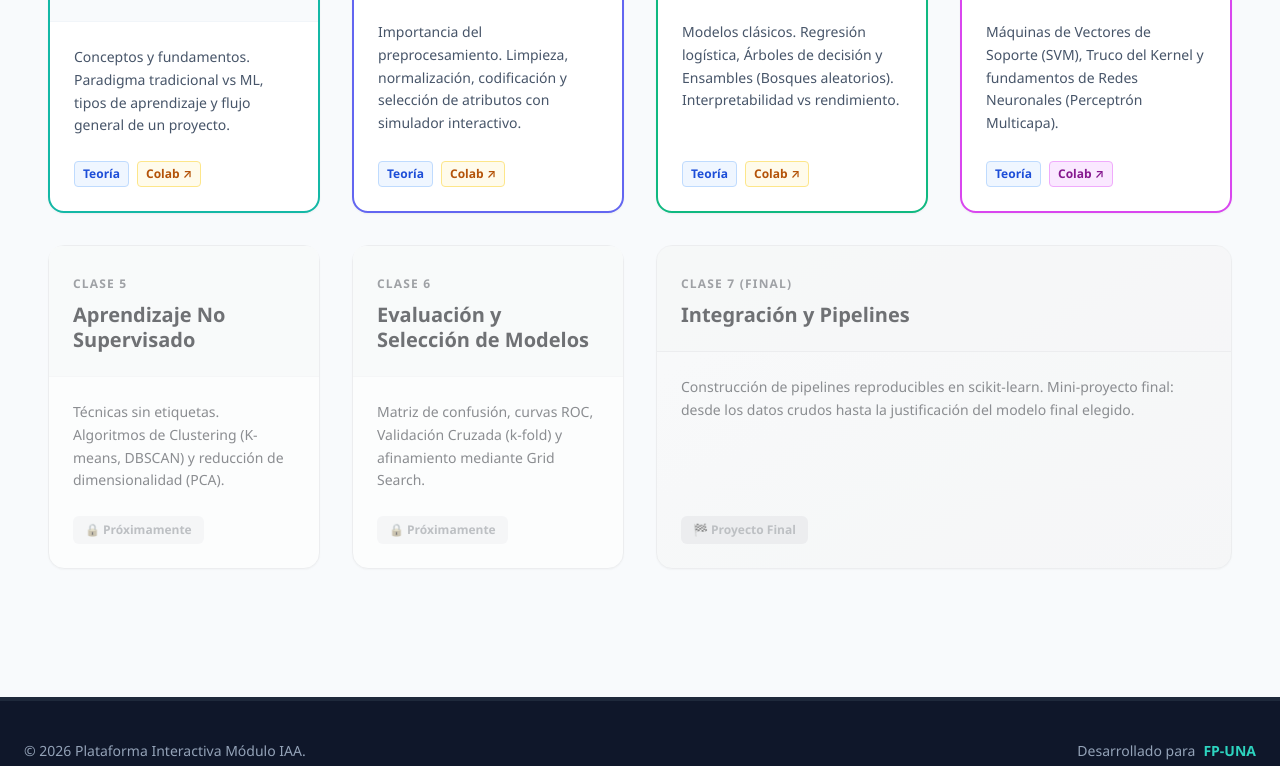
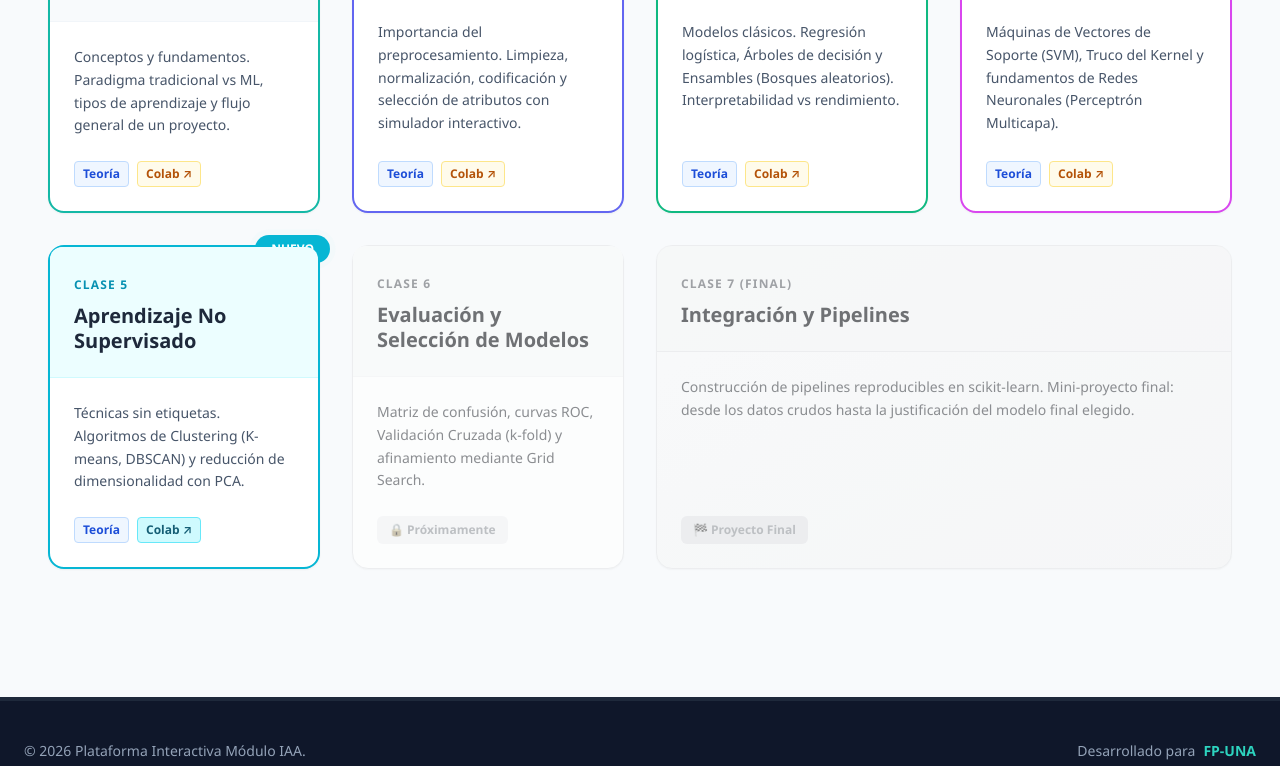
Before and after one commit to Pastor-E-Perez-Estigarribia/curso-iaa, a plain HTML site: page index.html in a window 1280 px wide. Shown: the part 1290-2056 px from the top of the page. Drawn offline with nearby package versions, Linux system fonts and the light colour scheme.

Commit message:
index clase 5

```diff
--- a/index.html
+++ b/index.html
@@ -14,15 +14,15 @@
         .class-card.active-indigo:hover { transform: translateY(-5px); box-shadow: 0 10px 25px -5px rgba(99, 102, 241, 0.2); border-color: #6366f1; }
         .class-card.active-emerald:hover { transform: translateY(-5px); box-shadow: 0 10px 25px -5px rgba(16, 185, 129, 0.2); border-color: #10b981; }
         .class-card.active-fuchsia:hover { transform: translateY(-5px); box-shadow: 0 10px 25px -5px rgba(192, 38, 211, 0.2); border-color: #d946ef; }
+        .class-card.active-cyan:hover { transform: translateY(-5px); box-shadow: 0 10px 25px -5px rgba(6, 182, 212, 0.2); border-color: #06b6d4; }
         .class-card.disabled { opacity: 0.65; filter: grayscale(80%); cursor: not-allowed; }
         .class-card.disabled:hover { opacity: 0.8; filter: grayscale(40%); }
         .badge-pulse { animation: pulse-badge 2s infinite; }
-        @keyframes pulse-badge { 0% { box-shadow: 0 0 0 0 rgba(192, 38, 211, 0.4); } 70% { box-shadow: 0 0 0 6px rgba(192, 38, 211, 0); } 100% { box-shadow: 0 0 0 0 rgba(192, 38, 211, 0); } }
+        @keyframes pulse-badge { 0% { box-shadow: 0 0 0 0 rgba(6, 182, 212, 0.4); } 70% { box-shadow: 0 0 0 6px rgba(6, 182, 212, 0); } 100% { box-shadow: 0 0 0 0 rgba(6, 182, 212, 0); } }
     </style>
 </head>
 <body class="text-slate-800 antialiased selection:bg-teal-200 selection:text-teal-900">
 
-    <!-- Hero Section -->
     <header class="hero-pattern text-white py-20 px-6 md:px-12 border-b-8 border-teal-600 shadow-xl relative overflow-hidden">
         <div class="max-w-7xl mx-auto relative z-10">
             <div class="inline-block px-4 py-1.5 bg-teal-500/20 text-teal-300 rounded-full text-sm font-bold tracking-widest uppercase mb-6 border border-teal-500/30 backdrop-blur-sm">Postgrado FP-UNA</div>
@@ -45,7 +45,6 @@
 
     <main class="max-w-7xl mx-auto px-6 md:px-12 py-16">
 
-        <!-- Descripción y Bibliografía -->
         <section class="mb-20 grid grid-cols-1 lg:grid-cols-3 gap-8">
             <div class="lg:col-span-2 bg-white p-8 md:p-10 rounded-2xl shadow-sm border border-slate-200">
                 <h2 class="text-2xl font-bold text-slate-800 mb-6 flex items-center gap-3"><span class="text-3xl">🎯</span> Propósito del Módulo</h2>
@@ -66,7 +65,6 @@
             </div>
         </section>
 
-        <!-- Grilla de Clases -->
         <section>
             <div class="flex items-center justify-between mb-10 border-b-2 border-slate-200 pb-4">
                 <h2 class="text-3xl md:text-4xl font-extrabold text-slate-800 tracking-tight">Índice de Clases</h2>
@@ -75,7 +73,6 @@
 
             <div class="grid grid-cols-1 md:grid-cols-2 lg:grid-cols-3 xl:grid-cols-4 gap-6 md:gap-8">
 
-                <!-- CLASE 1 -->
                 <div class="class-card active-teal block bg-white rounded-2xl shadow-sm border-2 border-teal-500 relative overflow-visible h-full flex flex-col hover:z-10 group">
                     <a href="clase_1_spa.html" class="absolute inset-0 z-0 rounded-2xl"></a>
                     <div class="absolute -top-3 -right-3 bg-slate-200 text-slate-600 text-xs font-bold px-4 py-1.5 rounded-full z-10 shadow-sm pointer-events-none">DISPONIBLE</div>
@@ -92,7 +89,6 @@
                     </div>
                 </div>
 
-                <!-- CLASE 2 -->
                 <div class="class-card active-indigo block bg-white rounded-2xl shadow-sm border-2 border-indigo-500 relative overflow-visible h-full flex flex-col hover:z-10 group">
                     <a href="clase_2_spa.html" class="absolute inset-0 z-0 rounded-2xl"></a>
                     <div class="absolute -top-3 -right-3 bg-slate-200 text-slate-600 text-xs font-bold px-4 py-1.5 rounded-full z-10 shadow-sm pointer-events-none">DISPONIBLE</div>
@@ -109,7 +105,6 @@
                     </div>
                 </div>
 
-                <!-- CLASE 3 -->
                 <div class="class-card active-emerald block bg-white rounded-2xl shadow-sm border-2 border-emerald-500 relative overflow-visible h-full flex flex-col hover:z-10 group">
                     <a href="clase_3_spa.html" class="absolute inset-0 z-0 rounded-2xl"></a>
                     <div class="absolute -top-3 -right-3 bg-slate-200 text-slate-600 text-xs font-bold px-4 py-1.5 rounded-full z-10 shadow-sm pointer-events-none">DISPONIBLE</div>
@@ -126,10 +121,9 @@
                     </div>
                 </div>
 
-                <!-- CLASE 4 (NUEVA ACTIVA) -->
                 <div class="class-card active-fuchsia block bg-white rounded-2xl shadow-sm border-2 border-fuchsia-500 relative overflow-visible h-full flex flex-col hover:z-10 group">
                     <a href="clase_4_spa.html" class="absolute inset-0 z-0 rounded-2xl"></a>
-                    <div class="absolute -top-3 -right-3 bg-fuchsia-500 text-white text-xs font-bold px-4 py-1.5 rounded-full z-10 shadow-md badge-pulse pointer-events-none">NUEVO</div>
+                    <div class="absolute -top-3 -right-3 bg-slate-200 text-slate-600 text-xs font-bold px-4 py-1.5 rounded-full z-10 shadow-sm pointer-events-none">DISPONIBLE</div>
                     <div class="bg-fuchsia-50 p-6 rounded-t-xl border-b border-fuchsia-100 relative z-10 pointer-events-none">
                         <span class="text-fuchsia-600 font-extrabold text-xs tracking-widest uppercase">Clase 4</span>
                         <h3 class="text-xl font-bold text-slate-800 mt-2 leading-tight">Modelos Supervisados II</h3>
@@ -138,25 +132,27 @@
                         <p class="text-slate-600 text-sm mb-6 leading-relaxed pointer-events-none">Máquinas de Vectores de Soporte (SVM), Truco del Kernel y fundamentos de Redes Neuronales (Perceptrón Multicapa).</p>
                         <div class="flex flex-wrap gap-2 relative z-20">
                             <span class="bg-blue-50 text-blue-700 border border-blue-200 px-2 py-1 rounded text-xs font-semibold">Teoría</span>
-                            <!-- Enlace a la libreta 4 de Colab -->
-                            <a href="https://colab.research.google.com/github/Pastor-E-Perez-Estigarribia/curso-iaa/blob/main/colab_notebook/4-modelos_supervisados_2.ipynb" target="_blank" rel="noopener noreferrer" class="bg-fuchsia-100 text-fuchsia-800 border border-fuchsia-300 px-2 py-1 rounded text-xs font-semibold hover:bg-fuchsia-200 transition cursor-pointer flex items-center gap-1">Colab ↗</a>
+                            <a href="https://colab.research.google.com/github/Pastor-E-Perez-Estigarribia/curso-iaa/blob/main/colab_notebook/4-modelos_supervisados_2.ipynb" target="_blank" rel="noopener noreferrer" class="bg-amber-50 text-amber-700 border border-amber-200 px-2 py-1 rounded text-xs font-semibold hover:bg-amber-100 transition cursor-pointer flex items-center gap-1">Colab ↗</a>
                         </div>
                     </div>
                 </div>
 
-                <!-- CLASE 5 (Próximamente) -->
-                <div class="class-card disabled bg-white rounded-2xl shadow-sm border border-slate-200 relative h-full flex flex-col">
-                    <div class="bg-slate-50 p-6 rounded-t-xl border-b border-slate-100">
-                        <span class="text-slate-500 font-extrabold text-xs tracking-widest uppercase">Clase 5</span>
+                <div class="class-card active-cyan block bg-white rounded-2xl shadow-sm border-2 border-cyan-500 relative overflow-visible h-full flex flex-col hover:z-10 group">
+                    <a href="clase_5_spa.html" class="absolute inset-0 z-0 rounded-2xl"></a>
+                    <div class="absolute -top-3 -right-3 bg-cyan-500 text-white text-xs font-bold px-4 py-1.5 rounded-full z-10 shadow-md badge-pulse pointer-events-none">NUEVO</div>
+                    <div class="bg-cyan-50 p-6 rounded-t-xl border-b border-cyan-100 relative z-10 pointer-events-none">
+                        <span class="text-cyan-600 font-extrabold text-xs tracking-widest uppercase">Clase 5</span>
                         <h3 class="text-xl font-bold text-slate-800 mt-2 leading-tight">Aprendizaje No Supervisado</h3>
                     </div>
-                    <div class="p-6 flex-1 flex flex-col justify-between">
-                        <p class="text-slate-600 text-sm mb-6 leading-relaxed">Técnicas sin etiquetas. Algoritmos de Clustering (K-means, DBSCAN) y reducción de dimensionalidad (PCA).</p>
-                        <div class="flex items-center gap-2 text-xs font-bold text-slate-400 bg-slate-100 w-fit px-3 py-1.5 rounded-md"><span>🔒 Próximamente</span></div>
+                    <div class="p-6 flex-1 flex flex-col justify-between relative z-10">
+                        <p class="text-slate-600 text-sm mb-6 leading-relaxed pointer-events-none">Técnicas sin etiquetas. Algoritmos de Clustering (K-means, DBSCAN) y reducción de dimensionalidad con PCA.</p>
+                        <div class="flex flex-wrap gap-2 relative z-20">
+                            <span class="bg-blue-50 text-blue-700 border border-blue-200 px-2 py-1 rounded text-xs font-semibold">Teoría</span>
+                            <a href="https://colab.research.google.com/github/Pastor-E-Perez-Estigarribia/curso-iaa/blob/main/colab_notebook/5-no_supervisado.ipynb" target="_blank" rel="noopener noreferrer" class="bg-cyan-100 text-cyan-800 border border-cyan-300 px-2 py-1 rounded text-xs font-semibold hover:bg-cyan-200 transition cursor-pointer flex items-center gap-1">Colab ↗</a>
+                        </div>
                     </div>
                 </div>
 
-                 <!-- CLASE 6 (Próximamente) -->
                  <div class="class-card disabled bg-white rounded-2xl shadow-sm border border-slate-200 relative h-full flex flex-col">
                     <div class="bg-slate-50 p-6 rounded-t-xl border-b border-slate-100">
                         <span class="text-slate-500 font-extrabold text-xs tracking-widest uppercase">Clase 6</span>
@@ -168,7 +164,6 @@
                     </div>
                 </div>
 
-                <!-- CLASE 7 (Próximamente) -->
                 <div class="class-card disabled bg-white rounded-2xl shadow-sm border border-slate-200 relative h-full flex flex-col lg:col-span-2 xl:col-span-2 bg-gradient-to-br from-slate-50 to-slate-100">
                     <div class="bg-slate-100/50 p-6 rounded-t-xl border-b border-slate-200">
                         <span class="text-slate-500 font-extrabold text-xs tracking-widest uppercase">Clase 7 (Final)</span>
@@ -184,7 +179,6 @@
         </section>
     </main>
 
-    <!-- Footer -->
     <footer class="bg-slate-900 text-slate-400 py-10 mt-16 border-t-4 border-slate-800">
         <div class="max-w-7xl mx-auto px-6 text-center md:flex md:justify-between md:items-center">
             <p class="text-sm font-medium">© 2026 Plataforma Interactiva Módulo IAA.</p>
```
